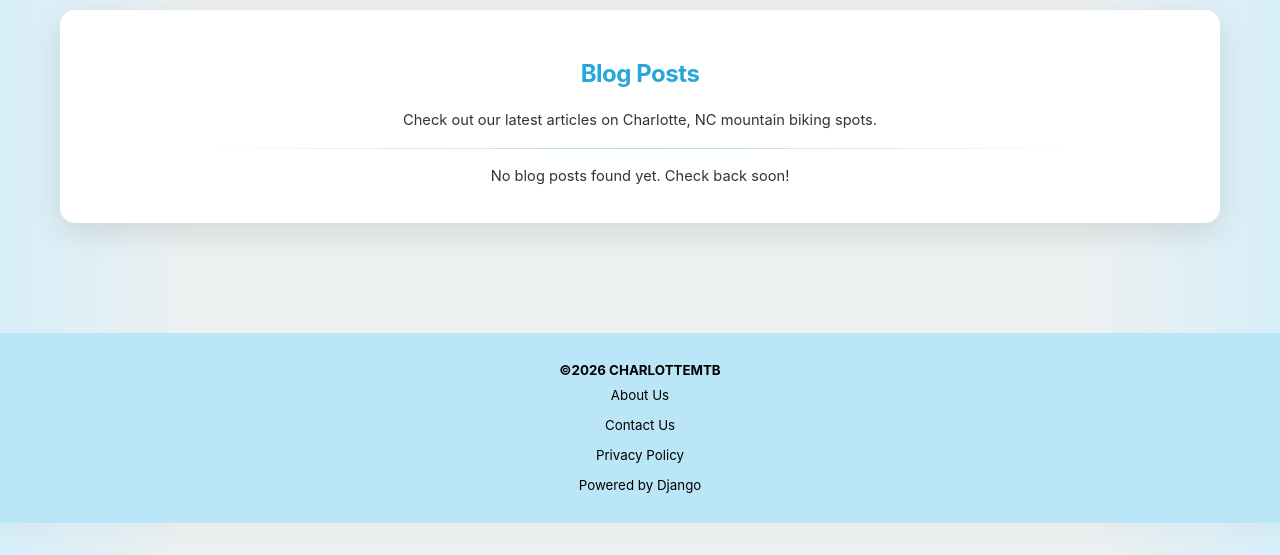
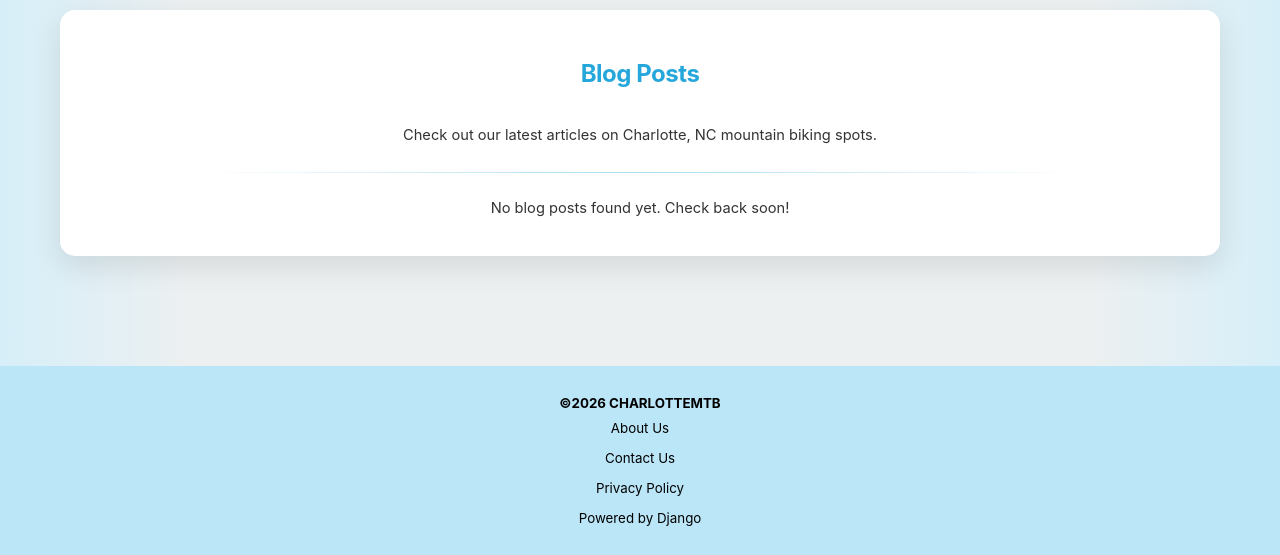
Before and after one commit to protogenoserebos/MTB_Master, a Django app: page /blog/ in a window 1280 px wide. Shown: the part 176-731 px from the top of the page. Run offline with Django 5.2, Linux system fonts and the light colour scheme; data that the repository does not hold is empty; some libraries are stand-ins or nearby versions.

Commit message:
blog fixes

```diff
--- a/NCMTB/static/css/mtb_styles.css
+++ b/NCMTB/static/css/mtb_styles.css
@@ -220,7 +220,7 @@ p.number-ranking {font-weight: bold;
 }
 
 .blog-video-container {
-    width: 90%;
+    width: 100%;
     max-width: 800px; /* Limits the size on large desktop screens */
     margin: 20px auto;
     aspect-ratio: 16 / 9; /* The magic line for landscape video */
@@ -686,6 +686,10 @@ textarea.form-input, select.form-input, input.form-input {font-family:'inter'; f
     box-shadow: 0 10px 30px rgba(0,0,0,0.1);
     z-index: 10;
     position: relative;
+    display: flex;
+    flex-direction: column;
+    align-content: center;
+    align-items: center;
 }
 
 /* Feature Spotlight Section*/
@@ -788,6 +792,9 @@ textarea.form-input, select.form-input, input.form-input {font-family:'inter'; f
     justify-content: center;
     border-radius:10px;
     box-shadow: 20px 0px 30px rgba(0, 0, 0, 0.1);}
+
+    .blog-posts-container {
+    max-width: 600px;}
 
 
     .yt-overlay {
--- a/NCMTB/templates/NCMTB/blog.html
+++ b/NCMTB/templates/NCMTB/blog.html
@@ -12,20 +12,21 @@
 
     </div>
 <hr class="section-divider-blog">
+<section class="blog-posts-container">
 
     {% for post in blogs %}
   <h3 style="font-size: 16pt;">{{ post.Blog_Title }}</h3>
             <div class="card-info">
-
-
-
-                <div class="blog-tile-short-desc" style="display:flex;flex-direction: column;" >{{ post.Intro_Text|safe }}</div>
-
                 {% if post.Blog_Video %}
                     <div class="blog-video-container">
                         <iframe src="https://www.youtube.com/embed/{{ post.Blog_Video }}" title="YouTube player" allow="accelerometer; autoplay; clipboard-write; encrypted-media; gyroscope; picture-in-picture; web-share" referrerpolicy="strict-origin-when-cross-origin" allowfullscreen>></iframe>
                     </div>
                  {% endif %}
+
+
+                <div class="blog-tile-short-desc" style="display:flex;flex-direction: column;" >{{ post.Intro_Text|safe }}</div>
+
+
 
 
 
@@ -39,5 +40,6 @@
     {% empty %}
         <p style="text-align: center;">No blog posts found yet. Check back soon!</p>
     {% endfor %}
+    </section>
 </section>
 {% endblock %}
```
